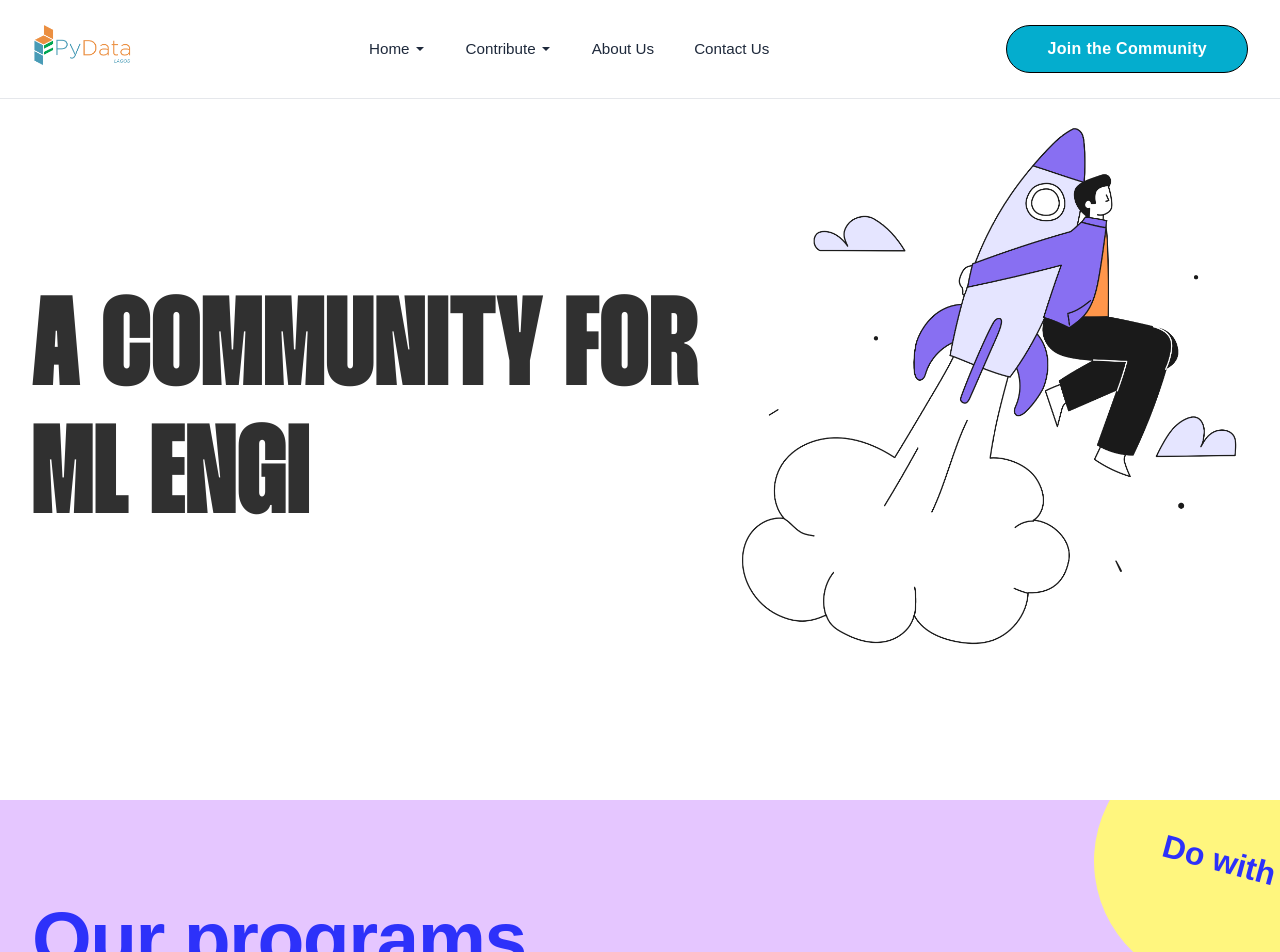
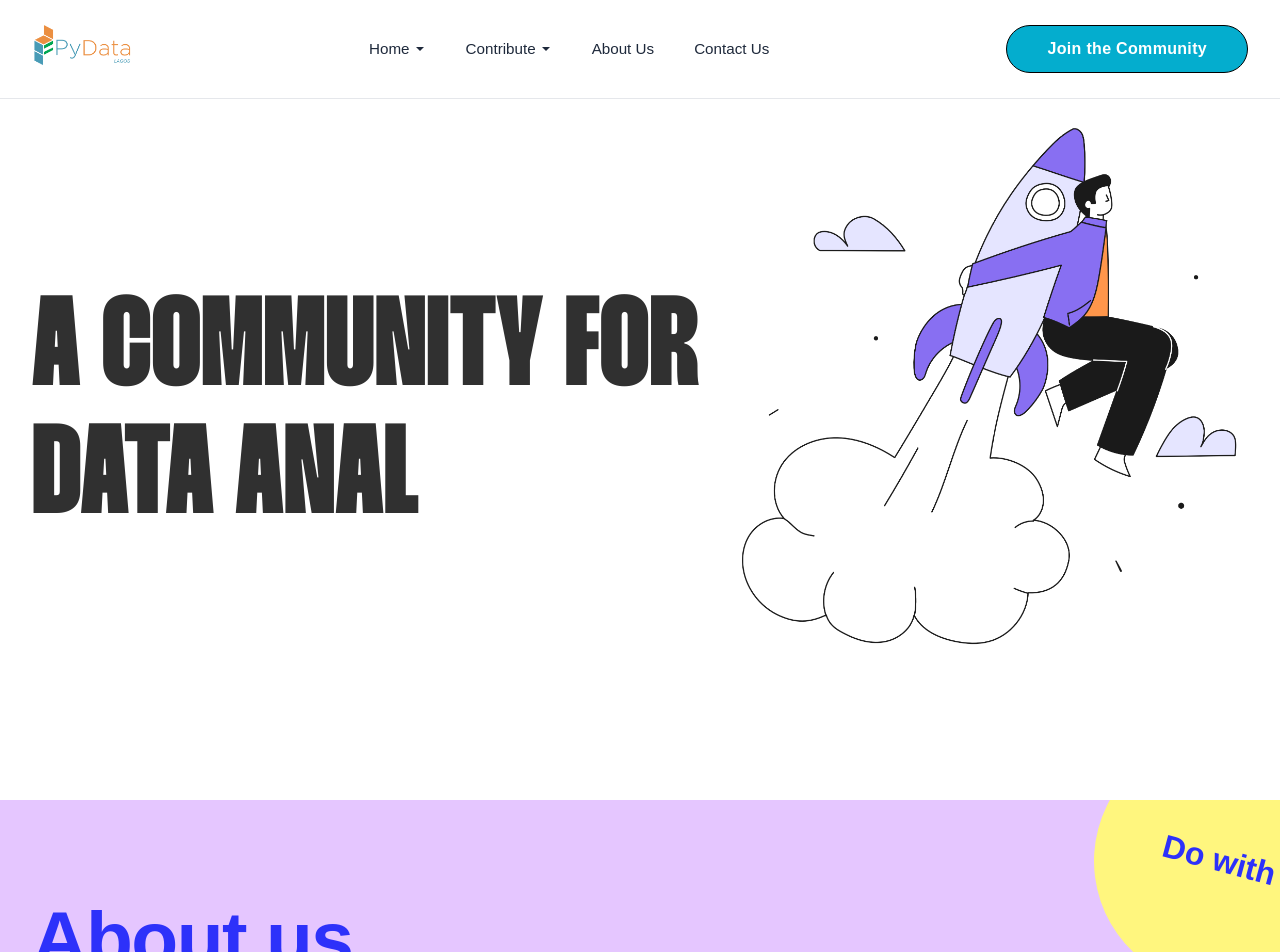
Before and after one commit to Nosa116/PyData-Lagos-WEB, a React (Vite) app: page / in a window 1280 px wide. Shown: the top 952 px of the page. Built offline with nearby package versions, Linux system fonts and the light colour scheme; a web font is replaced by a local one.

Commit message:
Update About us heading and increase hero typing speed

```diff
--- a/src/components/About.jsx
+++ b/src/components/About.jsx
@@ -10,7 +10,7 @@ const About = () => {
 
             <div className="about-container">
                 <div className="about-header">
-                    <h2 className="about-title">Our programs</h2>
+                    <h2 className="about-title">About us</h2>
                     <p className="about-description">
                         We are going in lower the four thresholds. By finding and educating new political talent,
                         by strengthening incumbent politicians in their profession, and by building and sharing
--- a/src/components/Hero.jsx
+++ b/src/components/Hero.jsx
@@ -6,7 +6,7 @@ const Hero = () => {
     const [text, setText] = useState('')
     const [isDeleting, setIsDeleting] = useState(false)
     const [loopNum, setLoopNum] = useState(0)
-    const [typingSpeed, setTypingSpeed] = useState(150)
+    const [typingSpeed, setTypingSpeed] = useState(70)
 
     const words = ["Data Engineers.", "ML Engineers.", "Data Analysts.", "Everyone."]
 
@@ -22,13 +22,13 @@ const Hero = () => {
 
             if (!isDeleting && text === fullText) {
                 setIsDeleting(true)
-                setTypingSpeed(1500)
+                setTypingSpeed(1000)
             } else if (isDeleting && text === '') {
                 setIsDeleting(false)
                 setLoopNum(loopNum + 1)
-                setTypingSpeed(500)
+                setTypingSpeed(300)
             } else {
-                setTypingSpeed(isDeleting ? 50 : 150)
+                setTypingSpeed(isDeleting ? 30 : 70)
             }
         }
 
```
